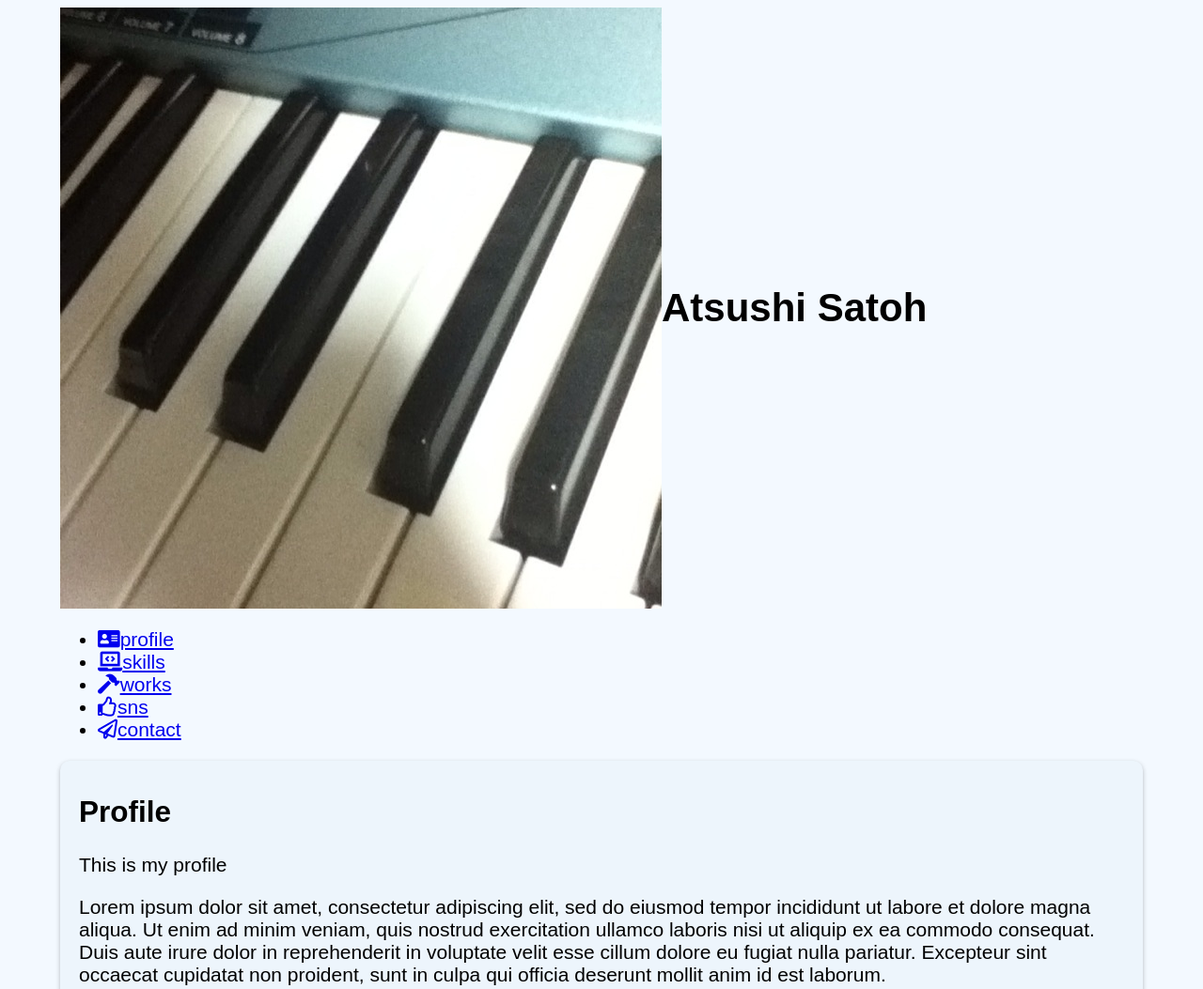
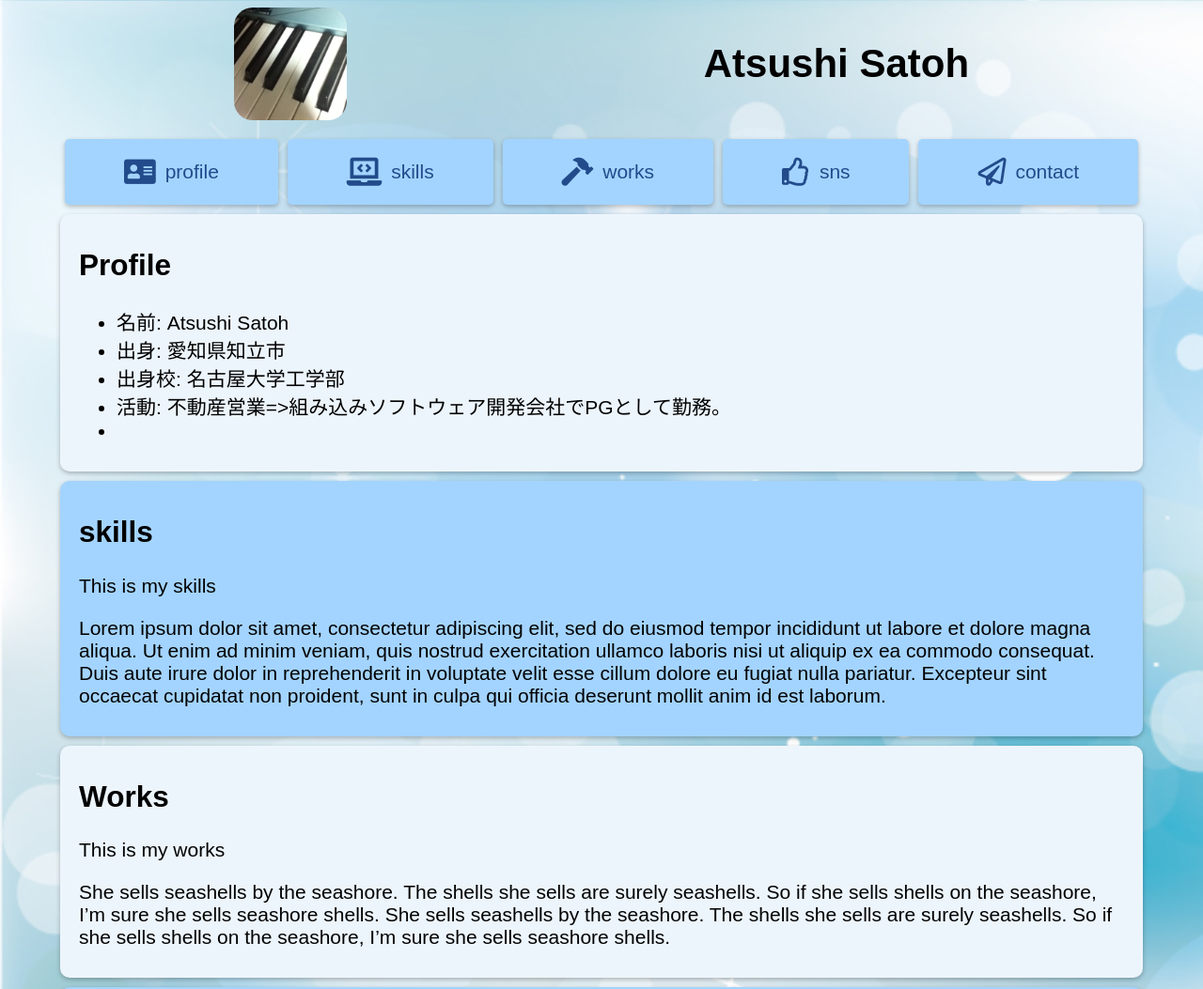
Before and after one commit to Atsushikeys/myPortfolio, a plain HTML site: page index.html in a window 1280 px wide. Shown: the top 1053 px of the page at 94% size. Drawn offline with Linux system fonts and the light colour scheme.

Commit message:
change profile words

```diff
--- a/index.html
+++ b/index.html
@@ -14,11 +14,11 @@
   <body>
     <div id="main-container">
       <header>
-        <div id='topContent'>
+        <div id="topContent">
           <img id="topIconImg" src="img/key.jpg" alt="iconPhoto" />
           <h1>Atsushi Satoh</h1>
         </div>
-        <nav class="spnav">
+        <nav>
           <ul>
             <li>
               <a href="#profile"
@@ -51,16 +51,13 @@
 
       <section>
         <h2 id="profile">Profile</h2>
-        <p>This is my profile</p>
-        <p>
-          Lorem ipsum dolor sit amet, consectetur adipiscing elit, sed do
-          eiusmod tempor incididunt ut labore et dolore magna aliqua. Ut enim ad
-          minim veniam, quis nostrud exercitation ullamco laboris nisi ut
-          aliquip ex ea commodo consequat. Duis aute irure dolor in
-          reprehenderit in voluptate velit esse cillum dolore eu fugiat nulla
-          pariatur. Excepteur sint occaecat cupidatat non proident, sunt in
-          culpa qui officia deserunt mollit anim id est laborum.
-        </p>
+        <ul>
+          <li>名前: Atsushi Satoh</li>
+          <li>出身: 愛知県知立市</li>
+          <li>出身校: 名古屋大学工学部</li>
+          <li>活動: 不動産営業=&gt;組み込みソフトウェア開発会社でPGとして勤務。</li>
+          <li></li>
+        </ul>
       </section>
 
       <section>
--- a/src/styles.css
+++ b/src/styles.css
@@ -4,8 +4,9 @@ body {
   margin-left: auto;
   margin-right: auto;
   font-size: 21px;
-  background: #f3f9ff;
-
+  background-image: url("../img/bgimage.jpg");
+  background-size: 1800px;
+  background-repeat: repeat-y;
 }
 
 #main-container {
@@ -15,7 +16,7 @@ body {
   margin-bottom: 100px;
 }
 
-#main-container section{
+#main-container section {
   padding: 10px 20px;
   margin-bottom: 10px;
   border-radius: 10px;
@@ -26,24 +27,22 @@ body {
   background: #edf5fc;
 }
 
-#main-container section:nth-child(2n+1) {
+#main-container section:nth-child(2n + 1) {
   background: #a3d4ff;
 }
 
 /* トップ部分スタイリング */
-#topContent{
+#topContent {
   display: flex;
   flex-direction: row;
   align-items: center;
   margin-bottom: 20px;
+  justify-content: space-around;
 }
-
-
 
 /* スマホ用スタイルここから */
 
 @media (max-width: 720px) {
-
   #topIconImg {
     width: 30%;
     height: 30%;
@@ -52,15 +51,10 @@ body {
     flex-shrink: 5;
   }
 
-
-
-
-
-  .spnav {
+  nav {
     position: fixed;
-    display: flex;
     justify-content: center;
-    background: #6DC1FF;
+    background: #6dc1ff;
     width: 100%;
     height: 80px;
     bottom: 0;
@@ -69,7 +63,7 @@ body {
     z-index: 100;
   }
 
-  .spnav ul {
+  nav ul {
     width: 100%;
     list-style: none;
     margin: 0;
@@ -78,11 +72,11 @@ body {
     justify-content: space-evenly;
   }
 
-  .spnav ul li {
+  nav ul li {
     flex-grow: 1;
   }
 
-  .spnav ul li a {
+  nav ul li a {
     /* リスト中のa要素の中では、縦に整列させている */
     display: flex;
     flex-direction: column;
@@ -94,19 +88,79 @@ body {
     scroll-behavior: smooth;
   }
 
-  .spnav ul li a:hover,
-  .spnav ul li a:focus ,
-  .spnav ul li a:active{
+  nav ul li a:hover,
+  nav ul li a:focus,
+  nav ul li a:active {
     text-decoration: none;
     transform: scale(1.3);
   }
 
-  .spnav ul li a i {
+  nav ul li a i {
     font-size: 30px;
   }
 
-  .spnav ul li a span {
+  nav ul li a span {
     font-size: 12px;
     line-height: 2;
   }
 }
+
+/* PC用スタイル */
+
+@media (min-width: 721px) {
+  #topIconImg {
+    height: 120px;
+    border-radius: 20px;
+    margin-right: 10px;
+  }
+
+  nav {
+    display: flex;
+    justify-content: space-evenly;
+    margin-bottom: 10px;
+  }
+
+  nav ul {
+    width: 100%;
+    list-style: none;
+    margin: 0;
+    padding: 0;
+    display: flex;
+    justify-content: space-evenly;
+  }
+
+  nav ul li {
+    flex-grow: 1;
+    border-radius: 5px;
+    margin: 0 5px;
+    background-color: #a3d4ff;
+    box-shadow: 0 2px 5px #00000042;
+  }
+
+  nav ul li a {
+    display: flex;
+    align-items: center;
+    justify-content: center;
+    padding: 10px;
+    height: 50px;
+    color: #224b8b;
+    text-decoration: none;
+    scroll-behavior: smooth;
+  }
+
+  nav ul li a:hover,
+  nav ul li a:focus,
+  nav ul li a:active {
+    text-decoration: none;
+    transform: scale(1.1);
+  }
+
+  nav ul li a i {
+    font-size: 30px;
+    margin-right: 10px;
+  }
+
+  nav ul li a span {
+    line-height: 2;
+  }
+}
```
Also changed, not shown: img/bgimage.jpg (added).
